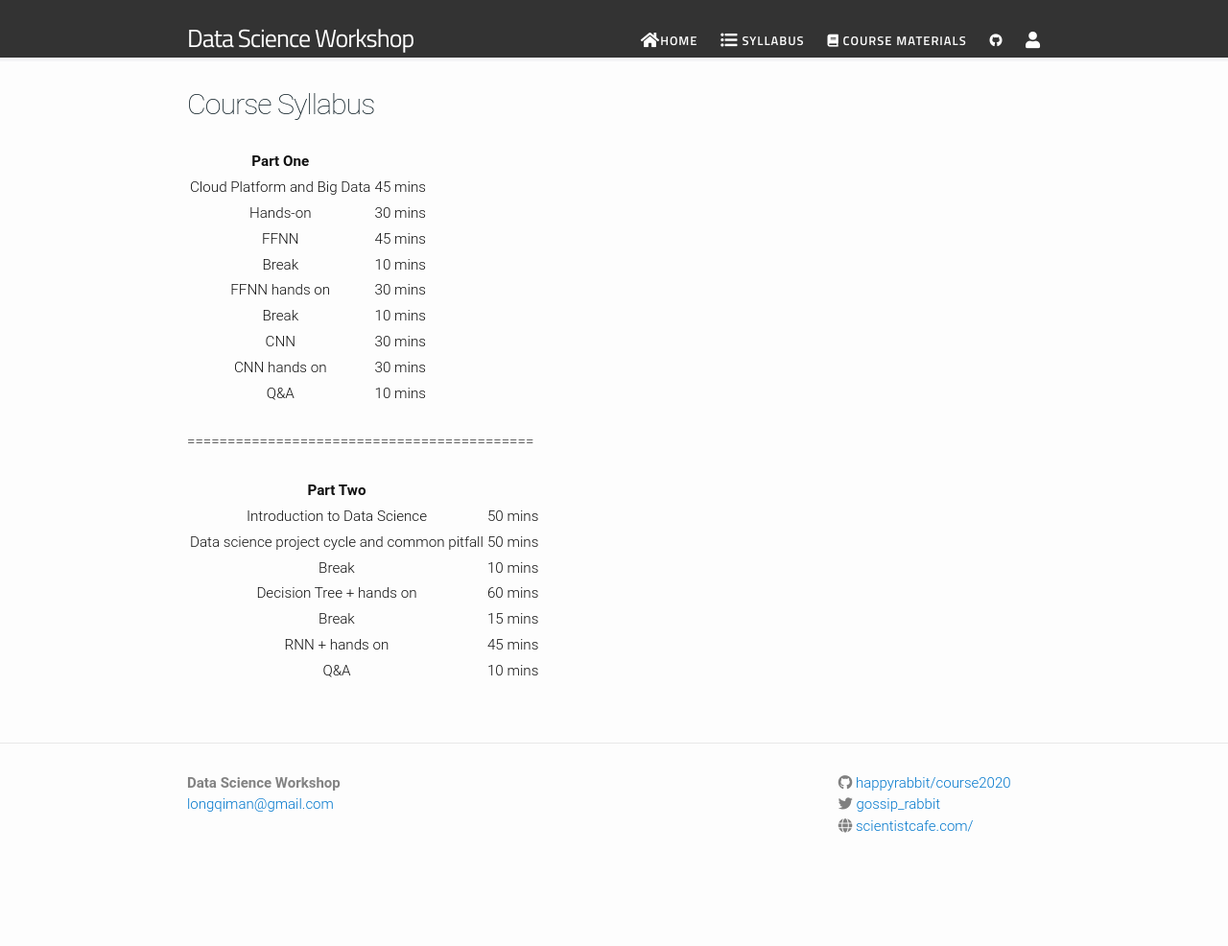
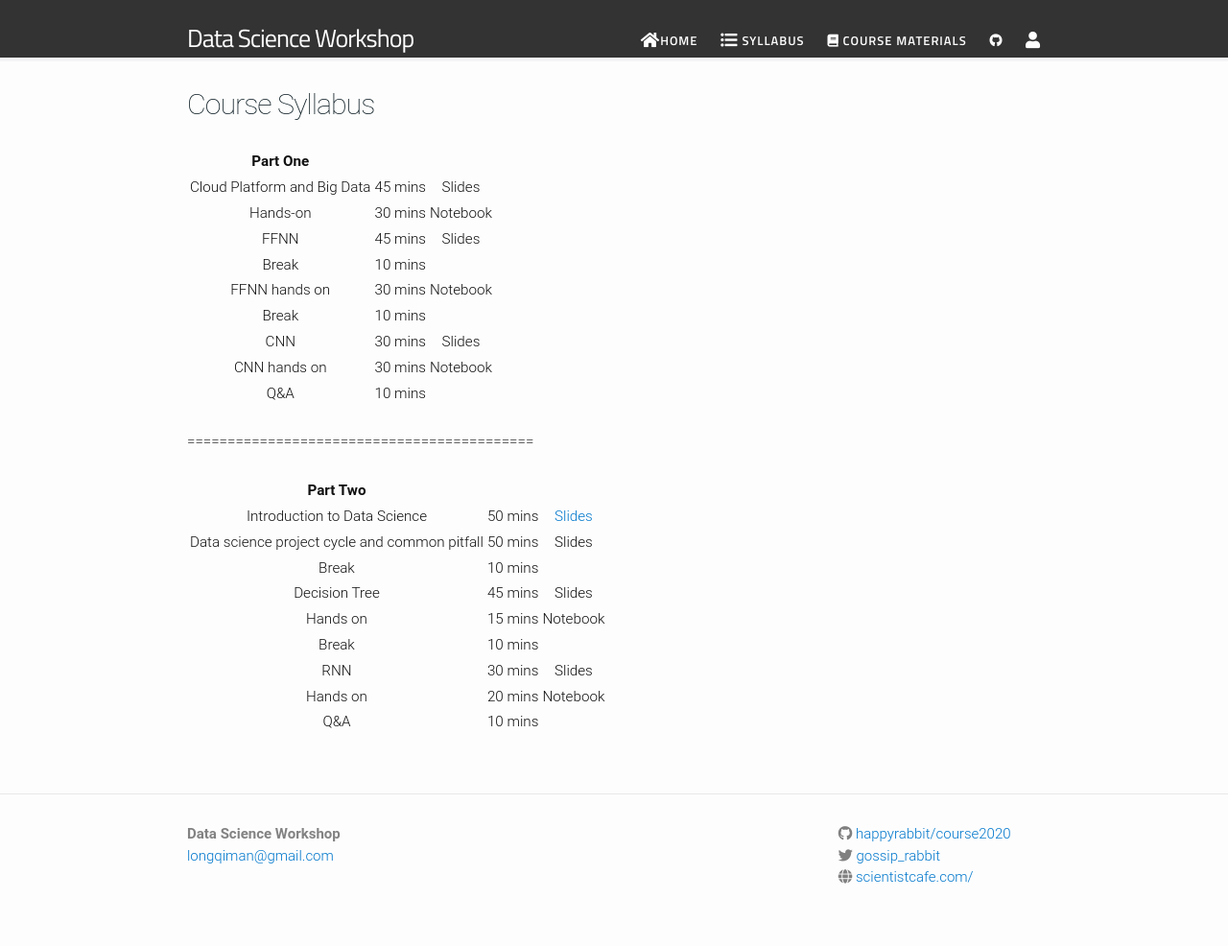
Before and after one commit to happyrabbit/course2020, a Jekyll site: the page built from course-syllabus.md, in a window 1280 px wide. Shown: the whole page at 96% size. Built offline with Jekyll 4.4.1, drawn with Linux system fonts in a browser that asks for light colours; nearby versions of some CDN libraries; before the commit the page ends 932 px from its top, so only the background shows below that.

Commit message:
syllabus

```diff
--- a/course-syllabus.md
+++ b/course-syllabus.md
@@ -5,26 +5,28 @@ permalink: /course-syllabus/
 ---
 
 
-| Part One |  |
-| :---: | :---: |
-| Cloud Platform and Big Data | 45 mins |
-| Hands-on | 30 mins |
-| FFNN  | 45 mins |
-| Break | 10 mins |
-| FFNN hands on | 30 mins |
-| Break | 10 mins |
-| CNN  | 30 mins |
-| CNN hands on | 30 mins |
-| Q&A | 10 mins |
+| Part One |  |  |
+| :---: | :---: | :---: |
+| Cloud Platform and Big Data | 45 mins | Slides   |
+| Hands-on | 30 mins | Notebook |
+| FFNN  | 45 mins | Slides   |
+| Break | 10 mins |  |
+| FFNN hands on | 30 mins | Notebook |
+| Break | 10 mins |  |
+| CNN  | 30 mins | Slides   |
+| CNN hands on | 30 mins | Notebook |
+| Q&A | 10 mins |  |
 
 ===========================================
 
-| Part Two |  |
-| :---: | :---: |
-| Introduction to Data Science | 50 mins |
-| Data science project cycle and common pitfall | 50 mins |
-| Break | 10 mins |
-| Decision Tree + hands on| 60 mins |
-| Break | 15 mins |
-| RNN + hands on | 45 mins |
-| Q&A | 10 mins |
+| Part Two |  | |
+| :---: | :---: | :---: |
+| Introduction to Data Science | 50 mins | [Slides](https://course2020.scientistcafe.com/slides/01introduction/introduction#(1))   |
+| Data science project cycle and common pitfall | 50 mins | Slides |
+| Break | 10 mins |  |
+| Decision Tree | 45 mins |Slides |
+| Hands on| 15 mins | Notebook |
+| Break | 10 mins |  |
+| RNN | 30 mins | Slides |
+| Hands on | 20 mins | Notebook |
+| Q&A | 10 mins |  |
```
